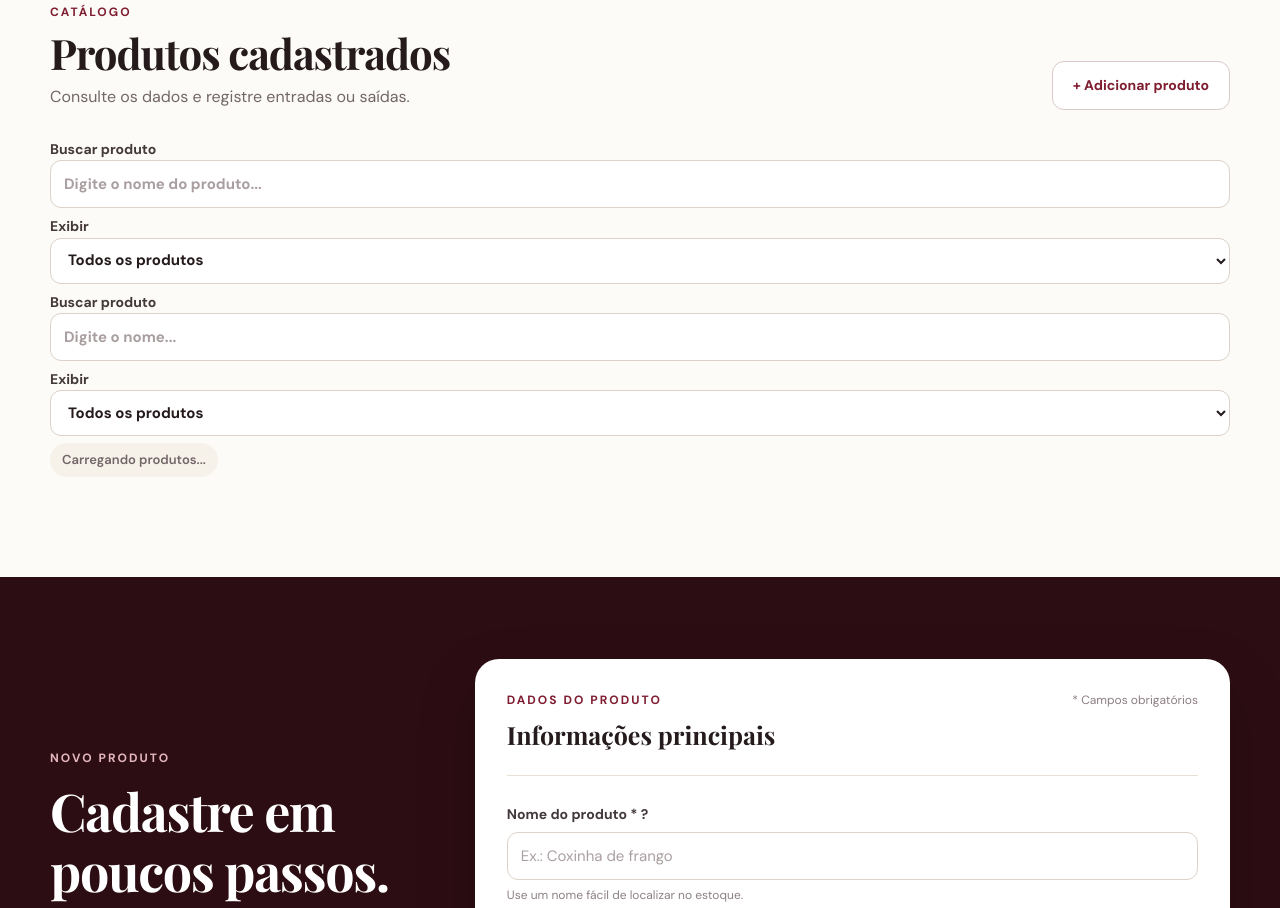
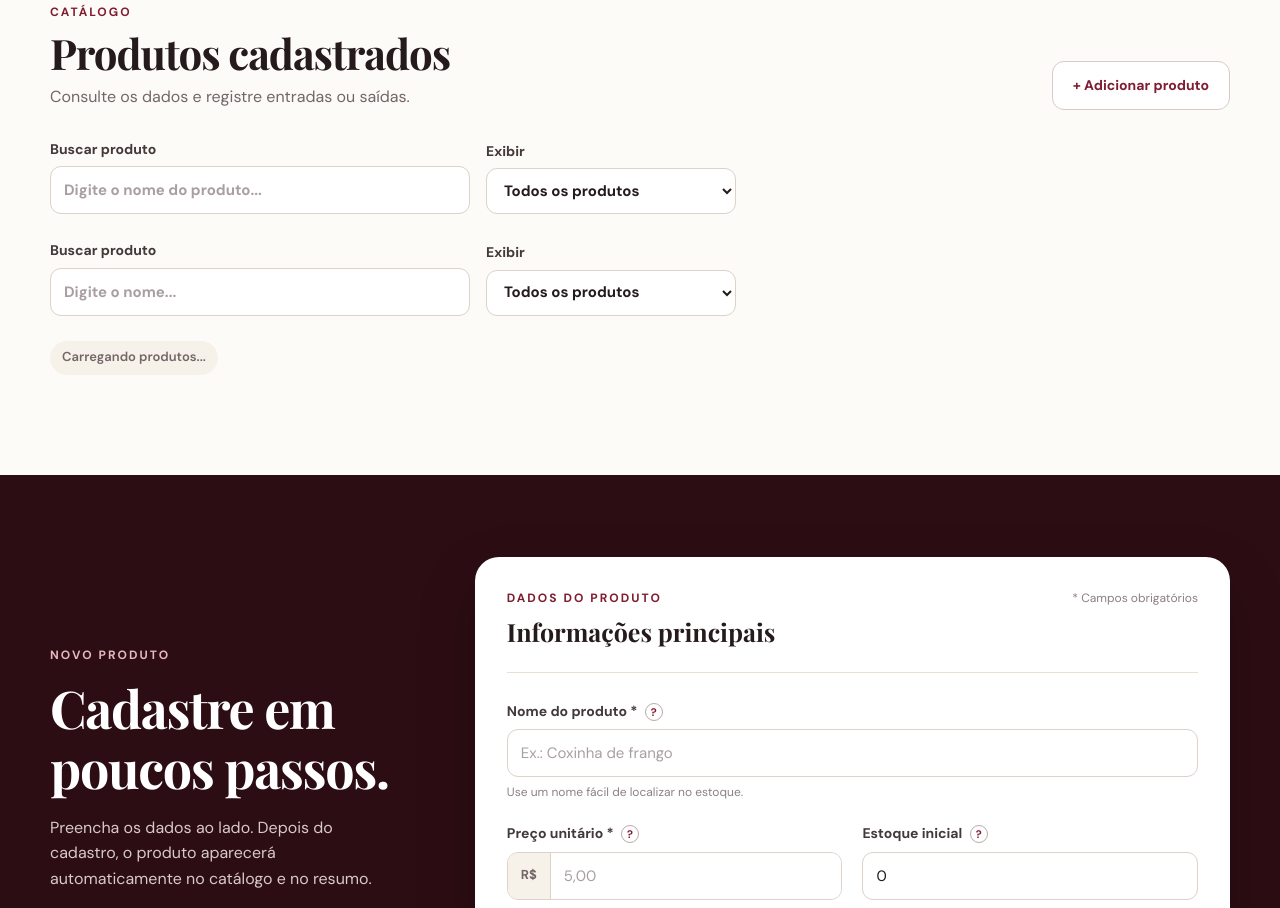
Before and after one commit to JoaoEmanuel25/marcia-salgados, a website: page frontend/index.html in a window 1280 px wide. Shown: the part 1033-1941 px from the top of the page. Drawn offline with nearby package versions, Linux system fonts and the light colour scheme.

Commit message:
style: add catalog filters and accessible tooltips

```diff
--- a/frontend/style.css
+++ b/frontend/style.css
@@ -464,3 +464,16 @@ footer > span { color: #bbaeb0; font-size: 13px; }
   html { scroll-behavior: auto; }
   *, *::before, *::after { scroll-behavior: auto !important; transition-duration: 0.01ms !important; }
 }
+
+
+/* Ferramentas do catálogo e dicas de contexto */
+.catalog-tools { display: flex; align-items: end; gap: 16px; margin: 0 0 18px; }
+.catalog-tools label { flex: 1; max-width: 420px; }
+.catalog-tools label + label { flex: 0 0 250px; }
+.catalog-tools input, .catalog-tools select { display: block; margin-top: 6px; }
+.edit-product { min-height: 36px; margin-top: 12px; padding: 7px 12px; font-size: 12px; }
+.tooltip { position: relative; display: inline-grid; width: 18px; height: 18px; place-items: center; margin-left: 4px; border: 1px solid #bca9ac; border-radius: 50%; color: var(--wine-700); cursor: help; font-size: 11px; font-weight: 700; }
+.tooltip::after { position: absolute; z-index: 20; bottom: calc(100% + 9px); left: 50%; width: 230px; padding: 10px 12px; border-radius: 9px; background: var(--wine-950); color: white; content: attr(data-tooltip); font-size: 12px; font-weight: 500; line-height: 1.45; opacity: 0; pointer-events: none; transform: translate(-50%, 4px); transition: opacity 150ms ease, transform 150ms ease; }
+.tooltip:hover::after, .tooltip:focus-visible::after { opacity: 1; transform: translate(-50%, 0); }
+.tooltip:focus-visible { outline: 2px solid var(--wine-700); outline-offset: 3px; }
+@media (max-width: 720px) { .catalog-tools { align-items: stretch; flex-direction: column; } .catalog-tools label, .catalog-tools label + label { max-width: none; flex: auto; } }
```
